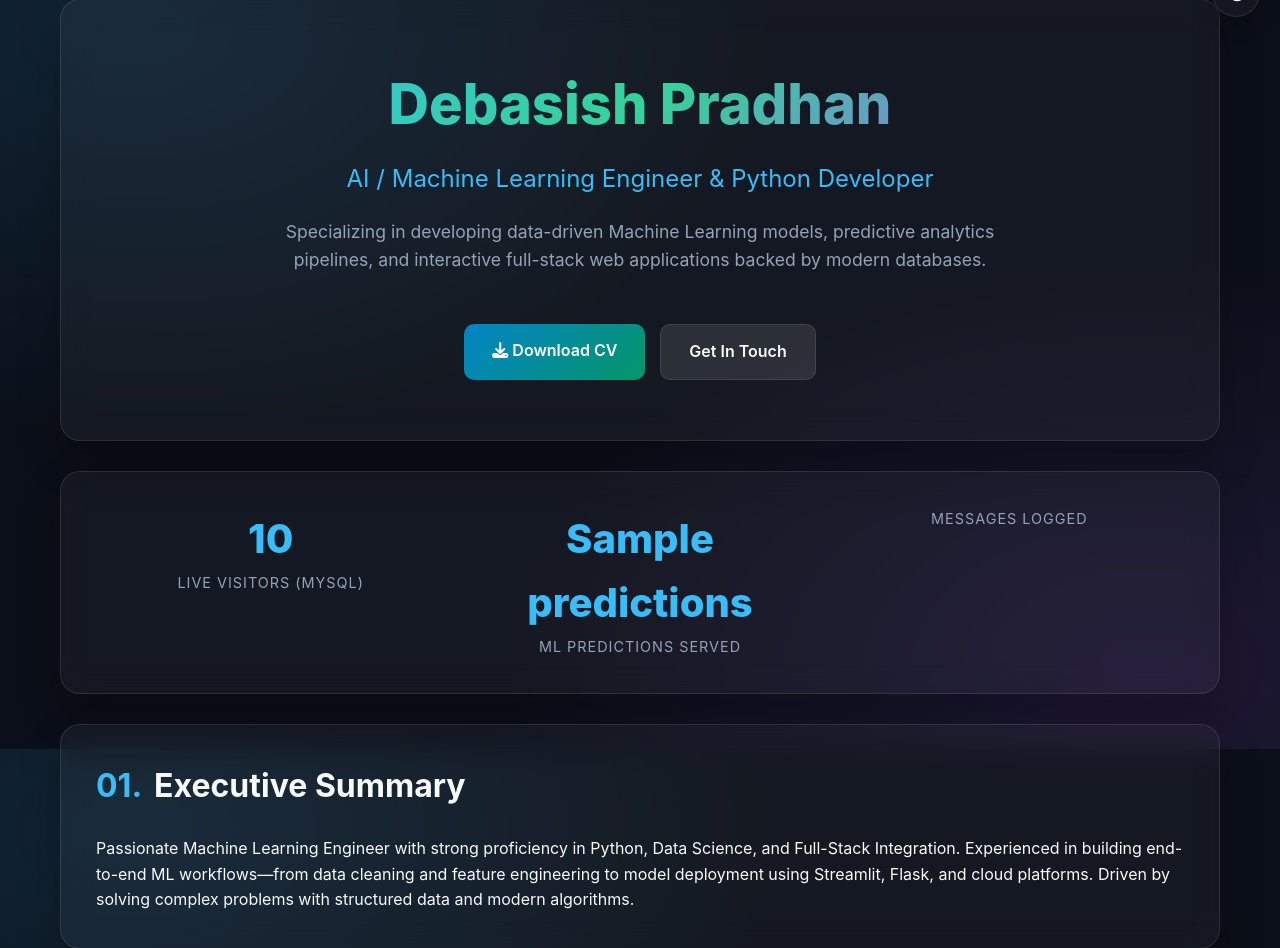
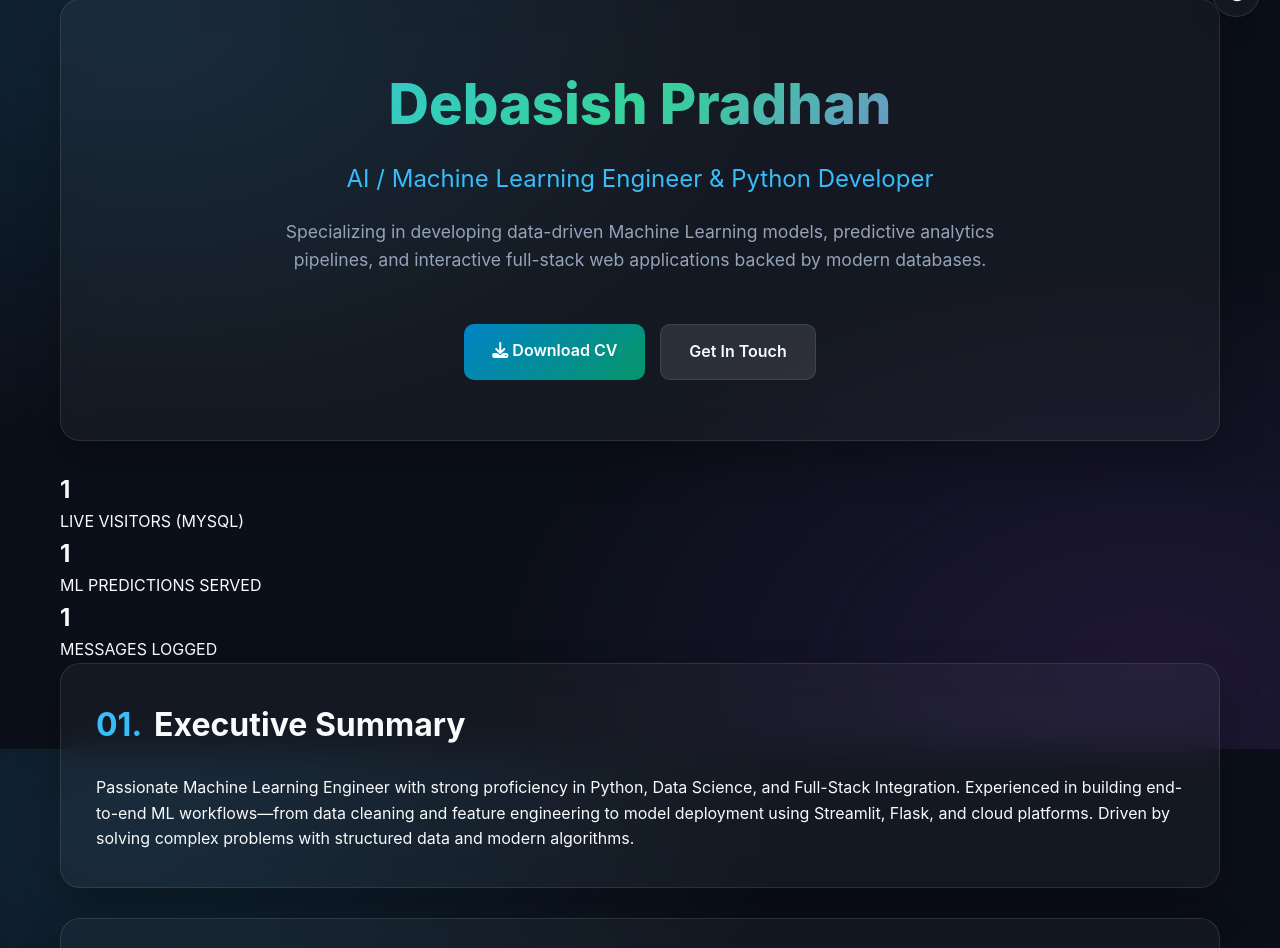
Before and after one commit to Debasish16/flask-portfolio, a Flask app: template templates/index.html in a window 1280 px wide. Shown: the part 51-999 px from the top of the page. Run offline with Flask 3, Linux system fonts and the light colour scheme; the template is opened without the code that fills it: most values are stand-ins (such as "Sample title", 1, 10 or a date in 2020).

Commit message:
Update index.html

```diff
--- a/templates/index.html
+++ b/templates/index.html
@@ -32,20 +32,25 @@
         </header>
 
         <!-- Live MySQL Analytics Dashboard Bar -->
-        <section class="glass-card stats-bar">
-            <div class="stat-item">
-                <div class="number">{{ views }}</div>
-                <div class="label">Live Visitors (MySQL)</div>
-            </div>
-            <div class="stat-item">
-                <div class="number">{{ predictions }}</div>
-                <div class="label">ML Predictions Served</div>
-            </div>
-            <div class="stat-item">
-                <div class="number">{{ messages }}</div>
-                <div class="label">Messages Logged</div>
-            </div>
-        </section>
+        <!-- Example metric boxes HTML section -->
+<div class="stats-container">
+
+    <div class="stat-card">
+        <h2 class="stat-number">{{ visitor_count }}</h2>
+        <p class="stat-label">LIVE VISITORS (MYSQL)</p>
+    </div>
+
+    <div class="stat-card">
+        <h2 class="stat-number">{{ ml_count }}</h2>
+        <p class="stat-label">ML PREDICTIONS SERVED</p>
+    </div>
+
+    <div class="stat-card">
+        <h2 class="stat-number">{{ messages_count }}</h2>
+        <p class="stat-label">MESSAGES LOGGED</p>
+    </div>
+
+</div>
 
         <!-- Executive Summary -->
         <section class="glass-card">
```
